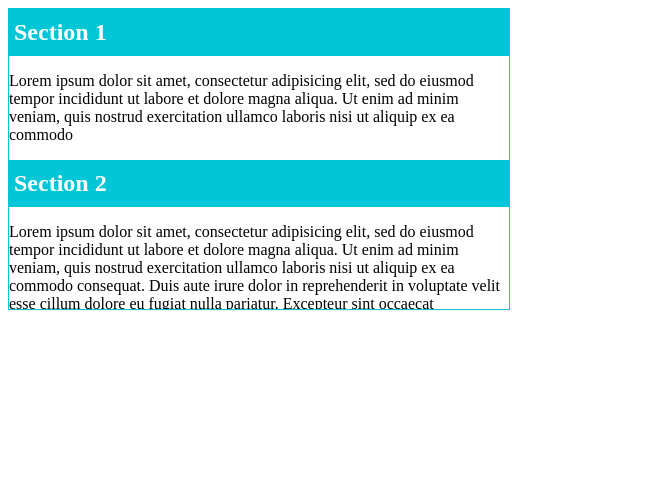
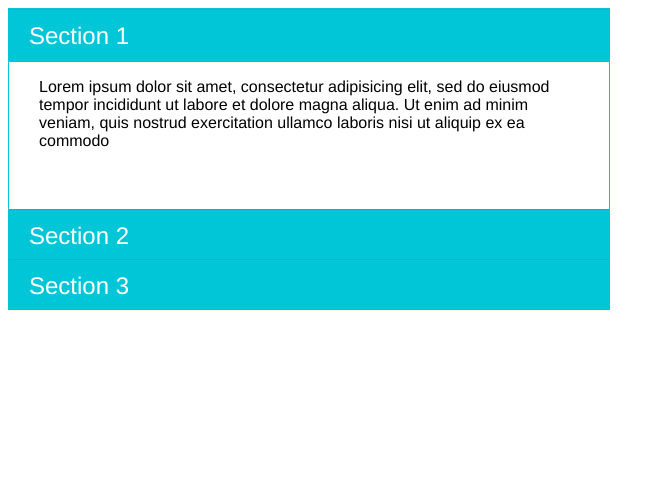
Before and after one commit to Johnrae/AccordianJS, a plain HTML site: page index.html in a window 1280 px wide. Shown: the whole page, without its empty margins (0-665 px from the left). Drawn offline with Linux system fonts and the light colour scheme.

Commit message:
More CSS editing,  finished js

```diff
--- a/css/main.scss
+++ b/css/main.scss
@@ -1,23 +1,38 @@
 .accordion{
-  width: 500px;
+  width: 600px;
   border: 1px solid #00C6D8;
   overflow: hidden;
   height: 300px;
   display: block;
-}
+  font-family: helvetica;
+  }
 
 h2 {
   background-color: #00C6D8;
   color: white;
   margin: 0 auto;
-  padding: 10px 5px;
+  padding: 12px 20px;
+  font-weight: 300;
+  border-top: 1px solid #00B8C8;
 }
+
+h2:hover{
+  background-color: #00DAEE;
+}
+
 
 section {
   min-height: 50px;
+  height: 200px;
   overflow: hidden;
+  transition: height 0.4s ease;
+  p{
+    padding: 0 30px;
+  }
 }
 
+
+
 .hidden {
-  height: 50px
+  height: 50px;
 }
--- a/index.html
+++ b/index.html
@@ -18,7 +18,7 @@
   </p>
  </section>
 
- <section>
+ <section class='hidden'>
   <h2>
     Section 2
   </h2>
@@ -30,7 +30,7 @@
   </p>
   </section>
 
-  <section>
+  <section class="hidden">
     <h2>
       Section 3
     </h2>
--- a/js/main.js
+++ b/js/main.js
@@ -1 +1,6 @@
-$('h2').click(toggleClass('hidden'));
+(function(){
+  $('h2').click(function(){
+    $(this).parents().siblings().addClass('hidden');
+    $(this).parents('section').removeClass('hidden');
+  })
+}());
```
Also changed, not shown: css/main.css.
